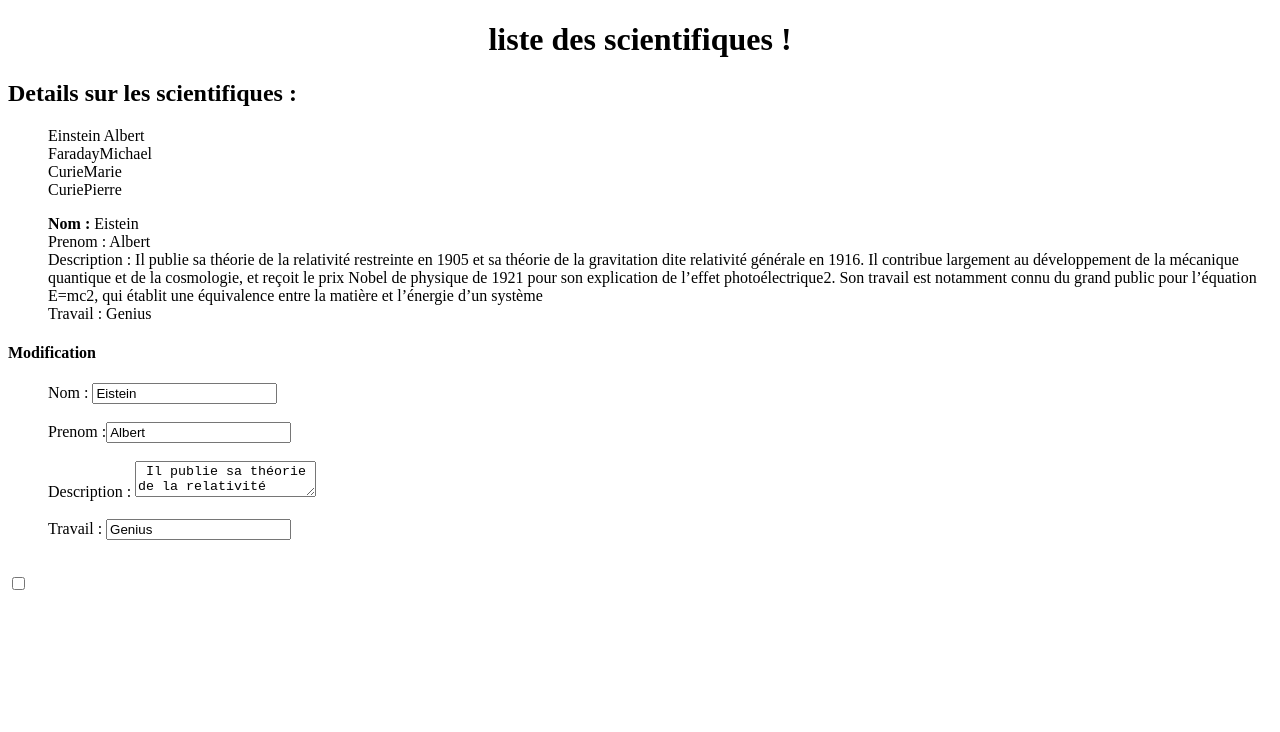
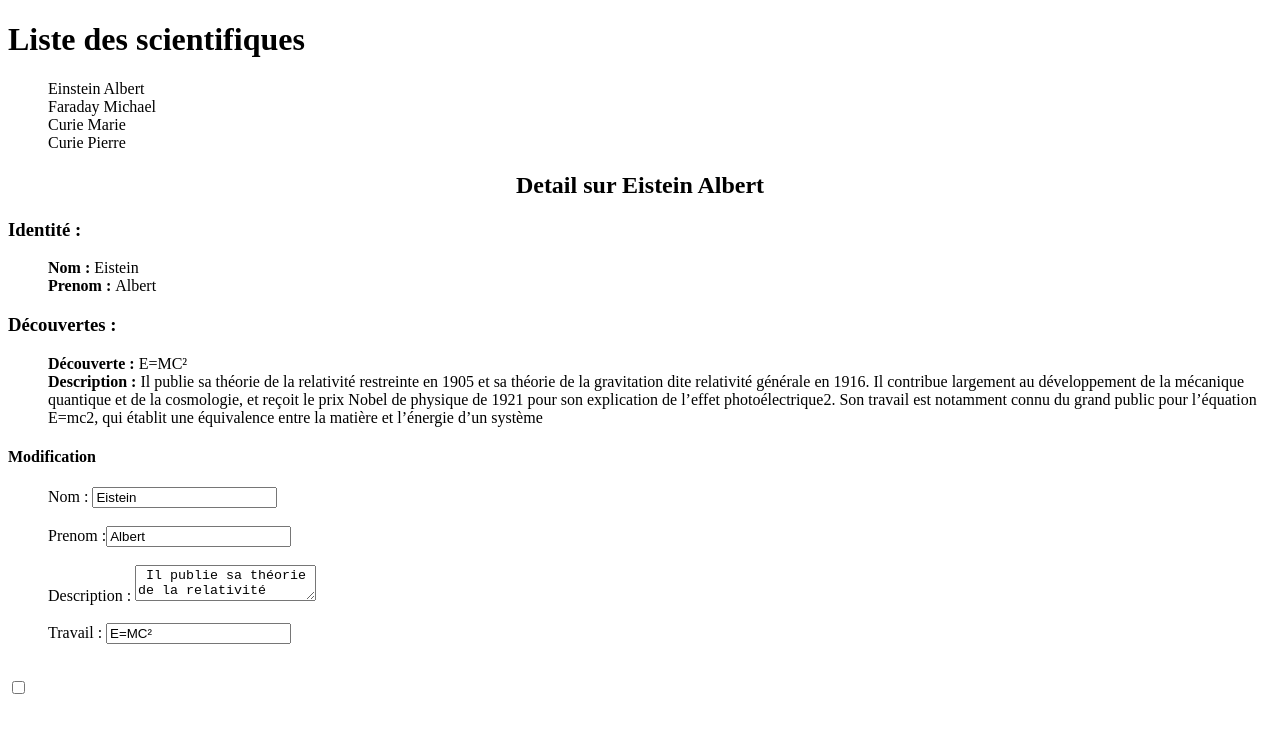
Before and after one commit to Pcharlet/Angular_01, an Angular app in the folder nouvelle-app/: page / in a window 1280 px wide. Shown: the top 732 px of the page. Built offline with nearby package versions, Linux system fonts and the light colour scheme.

Commit message:
click_change_pers

```diff
--- a/nouvelle-app/src/app/app.component.html
+++ b/nouvelle-app/src/app/app.component.html
@@ -1,20 +1,29 @@
 <!--The content below is only a placeholder and can be replaced.-->
-<div style="text-align:center">
+<div>
   <h1>
-    {{ personne.title }} !
+    {{ personne.title }}
   </h1>
 </div>
-<h2>Details sur les scientifiques : </h2>
+<ol>
+  <li *ngFor="let p of liste" (click)="clickOn(p)">{{p.nom}}{{p.prenom}}</li>
+</ol>
+
+
+<h2 style="text-align: center">Detail sur {{personne.nom }} {{personne.prenom}} </h2>
+
+
+<h3>Identité : </h3>
 
 <ol>
-  <li *ngFor="let p of liste">{{p.nom}}{{p.prenom}}</li>
+  <li><strong>Nom : </strong>{{personne.nom}}</li>
+  <li><strong>Prenom : </strong>{{personne.prenom}}</li>
 </ol>
-<ul>
-  <li><strong>Nom :</strong> {{ personne.nom }}</li>
-  <li>Prenom : {{ personne.prenom }}</li>
-  <li>Description : {{ personne.description }}</li>
-  <li>Travail : {{ personne.travail }}</li>
-</ul>
+
+<h3>Découvertes :</h3>
+<ol>
+  <li><strong>Découverte : </strong>{{personne.travail}}</li>
+  <li><strong>Description : </strong>{{personne.description}}</li>
+</ol>
 
 
 <h4>Modification</h4>
--- a/nouvelle-app/src/app/app.component.ts
+++ b/nouvelle-app/src/app/app.component.ts
@@ -6,15 +6,19 @@ import { Component } from '@angular/core';
   styleUrls: ['./app.component.css']
 })
 export class AppComponent {
-  personne= {title : 'liste des scientifiques', nom : 'Eistein', prenom : 'Albert', description : ' Il publie sa théorie de la relativité restreinte en 1905 et sa théorie de la gravitation dite relativité ' +
+  personne= {title : 'Liste des scientifiques', nom : 'Eistein', prenom : 'Albert', description : ' Il publie sa théorie de la relativité restreinte en 1905 et sa théorie de la gravitation dite relativité ' +
       'générale en 1916. Il contribue largement au développement de la mécanique quantique et de la cosmologie, et reçoit le ' +
       'prix Nobel de physique de 1921 pour son explication de l’effet photoélectrique2. Son travail est notamment connu ' +
-      'du grand public pour l’équation E=mc2, qui établit une équivalence entre la matière et l’énergie d’un système', travail : 'Genius',
+      'du grand public pour l’équation E=mc2, qui établit une équivalence entre la matière et l’énergie d’un système', travail : 'E=MC²',
   };
 
   liste = [{nom :" Einstein ", prenom : "Albert", description :"Il publie sa théorie de la relativité restreinte en 1905 et sa théorie de la gravitation dite relativité générale en 1916. Il contribue largement au développement de la mécanique quantique et de la cosmologie, et reçoit le prix Nobel de physique de 1921 pour son explication de l’effet photoélectrique2. Son travail est notamment connu du grand public pour l’équation E=mc2, qui établit une équivalence entre la matière et l’énergie d’un système.", travail : "Relativité Générale"},
-    {nom :"Faraday", prenom : "Michael", description :"Il publie sa théorie de la relativité restreinte en 1905 et sa théorie de la gravitation dite relativité générale en 1916. Il contribue largement au développement de la mécanique quantique et de la cosmologie, et reçoit le prix Nobel de physique de 1921 pour son explication de l’effet photoélectrique2. Son travail est notamment connu du grand public pour l’équation E=mc2, qui établit une équivalence entre la matière et l’énergie d’un système.", travail : "Relativité Générale"},
-    {nom :"Curie", prenom : "Marie", description :"Il publie sa théorie de la relativité restreinte en 1905 et sa théorie de la gravitation dite relativité générale en 1916. Il contribue largement au développement de la mécanique quantique et de la cosmologie, et reçoit le prix Nobel de physique de 1921 pour son explication de l’effet photoélectrique2. Son travail est notamment connu du grand public pour l’équation E=mc2, qui établit une équivalence entre la matière et l’énergie d’un système.", travail : "Relativité Générale"},
-    {nom :"Curie", prenom : "Pierre", description :"Il publie sa théorie de la relativité restreinte en 1905 et sa théorie de la gravitation dite relativité générale en 1916. Il contribue largement au développement de la mécanique quantique et de la cosmologie, et reçoit le prix Nobel de physique de 1921 pour son explication de l’effet photoélectrique2. Son travail est notamment connu du grand public pour l’équation E=mc2, qui établit une équivalence entre la matière et l’énergie d’un système.", travail : "Relativité Générale"}]
+    {nom :"Faraday ", prenom : " Michael", description :"Il publie sa théorie de la relativité restreinte en 1905 et sa théorie de la gravitation dite relativité générale en 1916. Il contribue largement au développement de la mécanique quantique et de la cosmologie, et reçoit le prix Nobel de physique de 1921 pour son explication de l’effet photoélectrique2. Son travail est notamment connu du grand public pour l’équation E=mc2, qui établit une équivalence entre la matière et l’énergie d’un système.", travail : "Relativité Générale"},
+    {nom :"Curie ", prenom : "Marie", description :"Il publie sa théorie de la relativité restreinte en 1905 et sa théorie de la gravitation dite relativité générale en 1916. Il contribue largement au développement de la mécanique quantique et de la cosmologie, et reçoit le prix Nobel de physique de 1921 pour son explication de l’effet photoélectrique2. Son travail est notamment connu du grand public pour l’équation E=mc2, qui établit une équivalence entre la matière et l’énergie d’un système.", travail : "Relativité Générale"},
+    {nom :"Curie ", prenom : "Pierre", description :"Il publie sa théorie de la relativité restreinte en 1905 et sa théorie de la gravitation dite relativité générale en 1916. Il contribue largement au développement de la mécanique quantique et de la cosmologie, et reçoit le prix Nobel de physique de 1921 pour son explication de l’effet photoélectrique2. Son travail est notamment connu du grand public pour l’équation E=mc2, qui établit une équivalence entre la matière et l’énergie d’un système.", travail : "Relativité Générale"}]
 
+
+  clickOn(p){
+    this.personne = p;
+  }
 }
```
